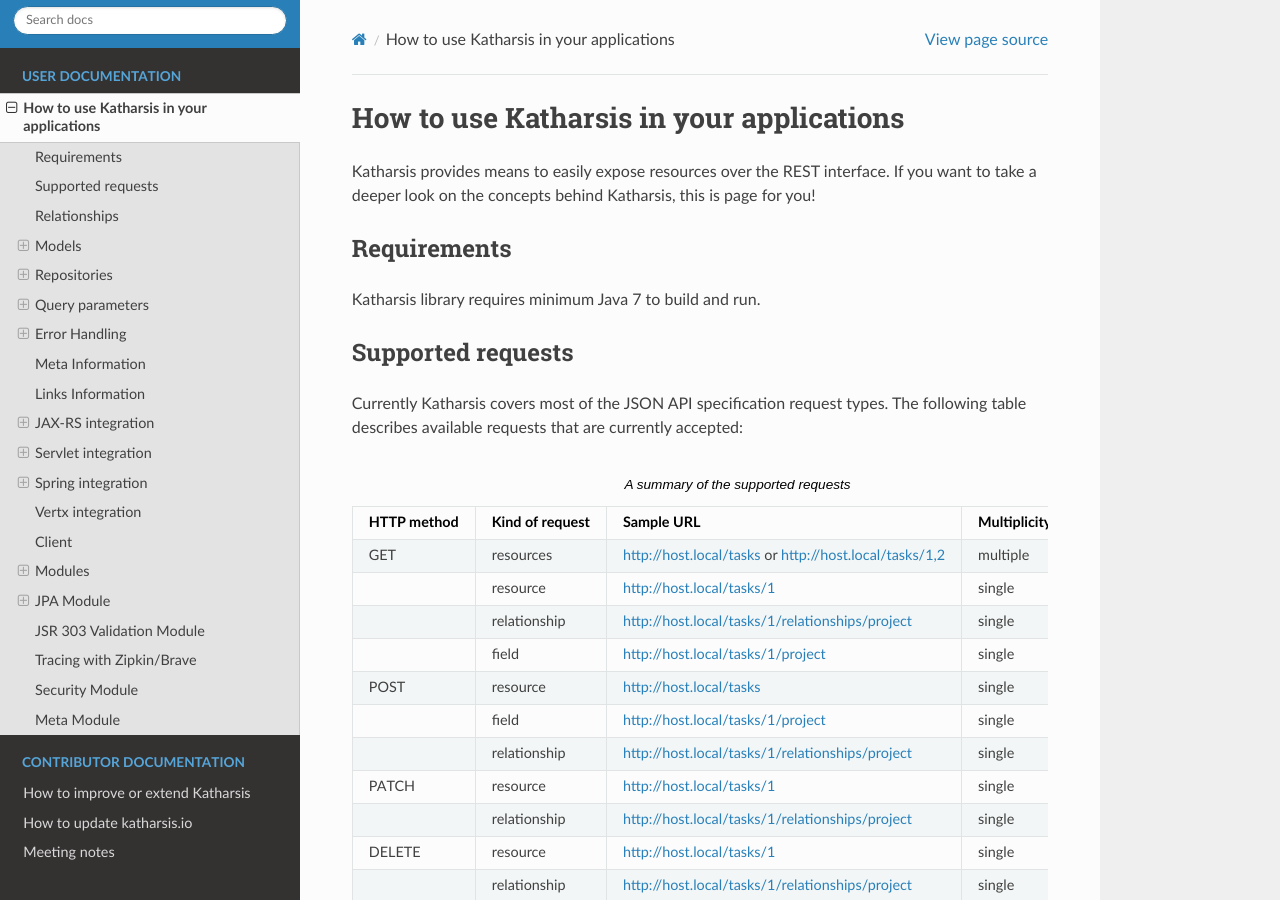
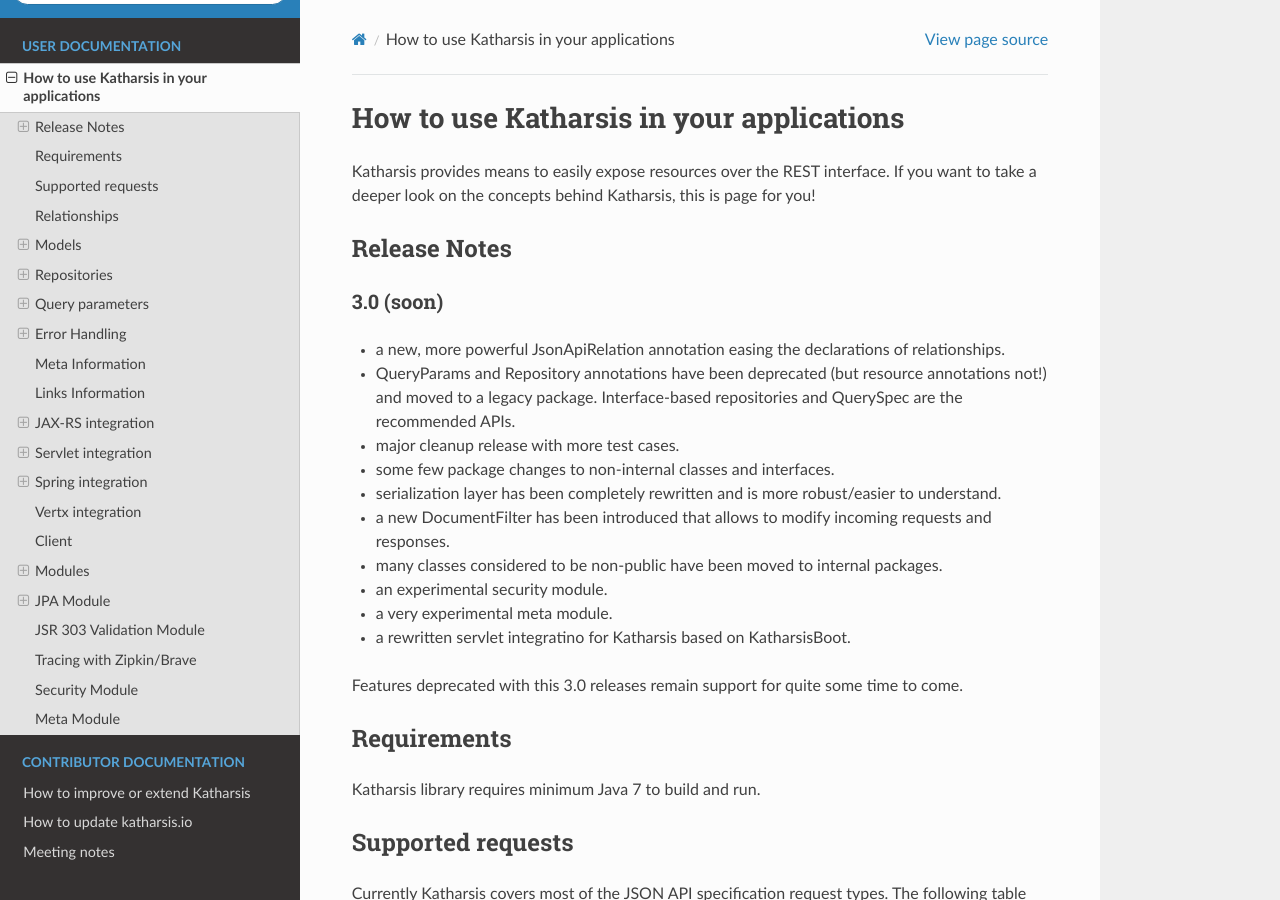
Before and after one commit to katharsis-project/katharsis-docs, a Sphinx documentation site: the page built from source/user-docs.rst, in a window 1280 px wide and 900 px high. Built offline with Sphinx 7.4.7 and the Read the Docs theme 2.0.0, drawn with Linux system fonts in a browser that asks for light colours.

```diff
--- a/source/user-docs.rst
+++ b/source/user-docs.rst
@@ -2,6 +2,27 @@ How to use Katharsis in your applications
 =========================================
 
 Katharsis provides means to easily expose resources over the REST interface. If you want to take a deeper look on the concepts behind Katharsis, this is page for you!
+
+
+Release Notes
+--------------
+
+
+3.0 (soon)
+~~~~~~~~~~~~~~~
+
+- a new, more powerful JsonApiRelation annotation easing the declarations of relationships.
+- QueryParams and Repository annotations have been deprecated (but resource annotations not!) and moved to a legacy package. Interface-based repositories and QuerySpec are the recommended APIs.
+- major cleanup release with more test cases.
+- some few package changes to non-internal classes and interfaces.
+- serialization layer has been completely rewritten and is more robust/easier to understand.
+- a new DocumentFilter has been introduced that allows to modify incoming requests and responses.
+- many classes considered to be non-public have been moved to internal packages.
+- an experimental security module.
+- a very experimental meta module.
+- a rewritten servlet integratino for Katharsis based on KatharsisBoot.
+
+Features deprecated with this 3.0 releases remain support for quite some time to come.
 
 
 Requirements
```
